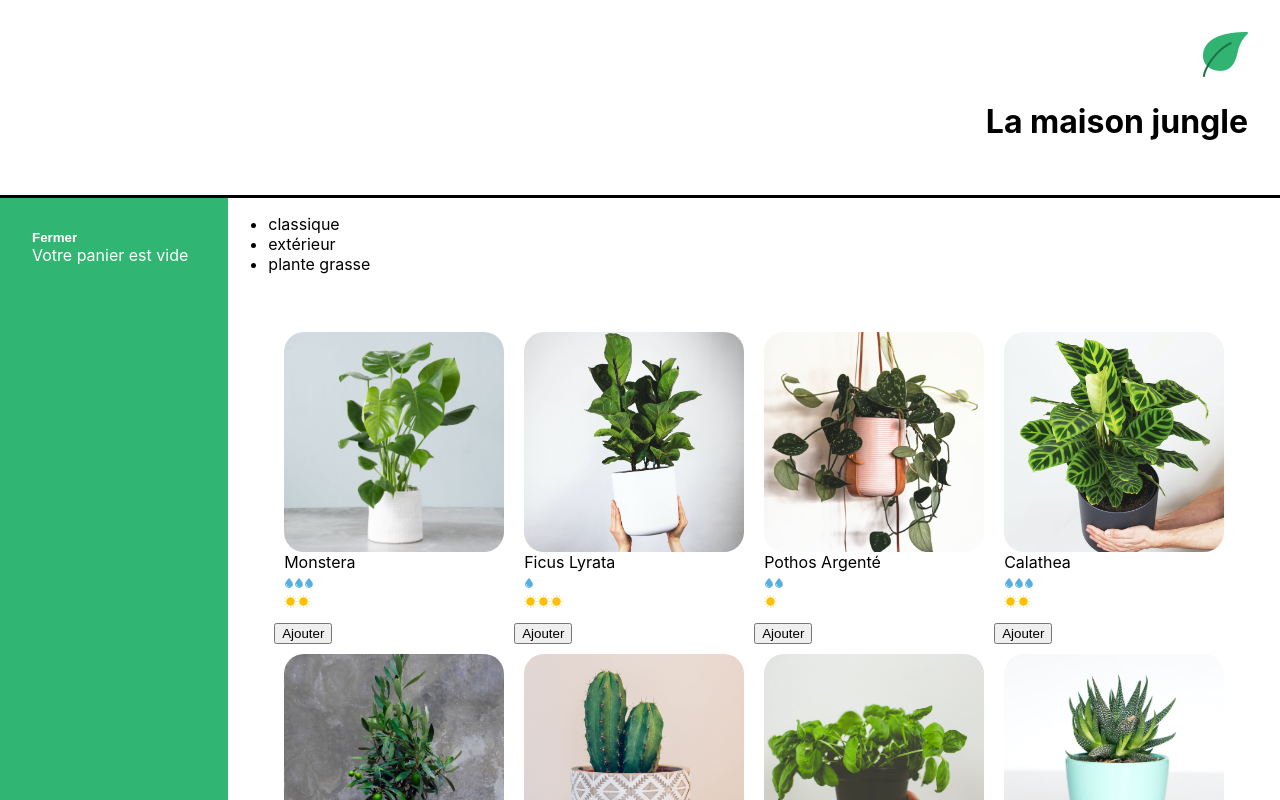
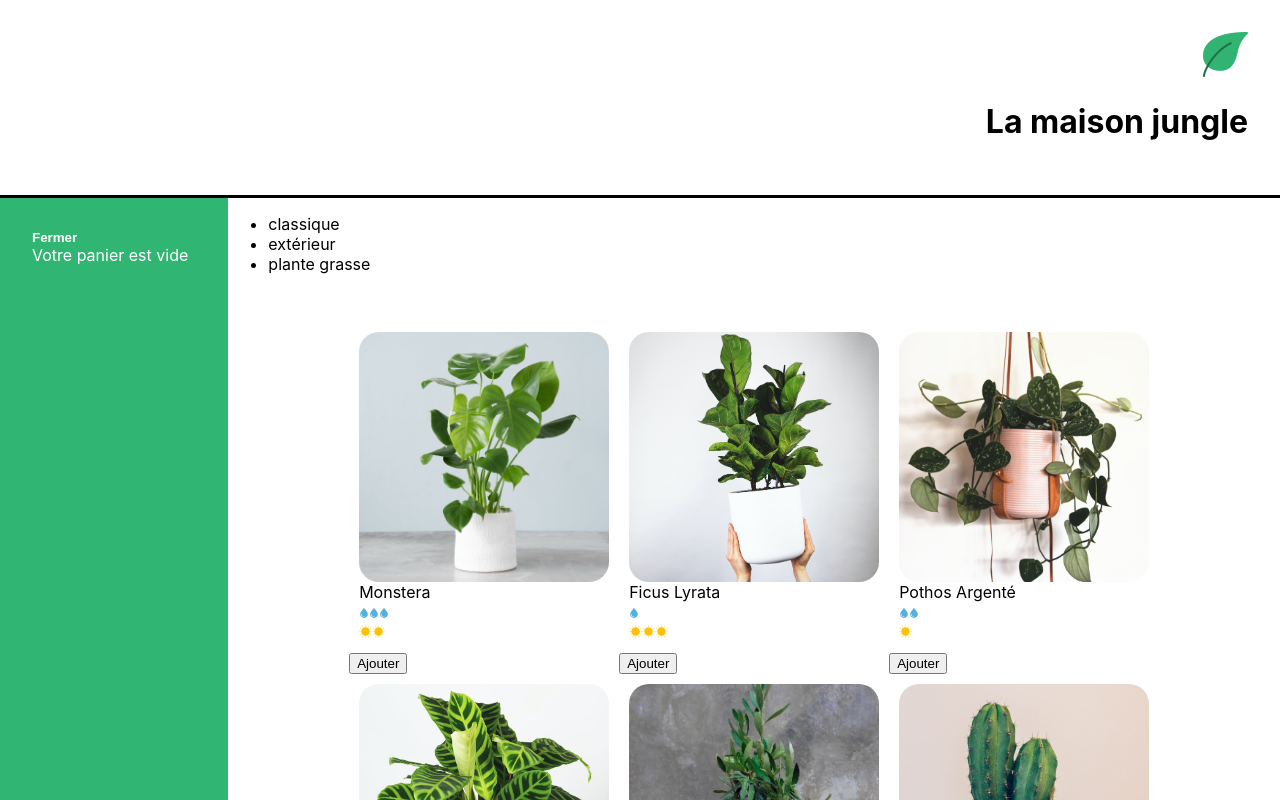
Before and after one commit to badouine/appHouse_React, a React (Create React App) app: page / in a window 1280 px wide. Shown: the top 800 px of the page. Built offline with nearby package versions, Linux system fonts and the light colour scheme.

Commit message:
styles categories

```diff
--- a/src/components/styles/PlantItem.css
+++ b/src/components/styles/PlantItem.css
@@ -1,6 +1,6 @@
 .lmj-plant-item-cover {
-	height: 220px;
-	width: 220px;
+	height: 250px;
+	width: 250px;
 	border-radius: 20px;
 	object-fit: cover;
 }
@@ -12,4 +12,16 @@
 	justify-content: center;
 	flex-direction: column;
 	text-transform: capitalize;
+	position: relative;
 }
+
+.lmj-plant-item-price {
+	position: absolute;
+	border-radius: 20px 20px 20px 0;
+	background-color: #31b472;
+	color: white;
+	padding: 15px;
+	right: 0;
+	top: 0;
+	font-weight: 500;
+}
```
Also changed, not shown: src/components/Categories.js (added), src/components/styles/Categories.css (added).
